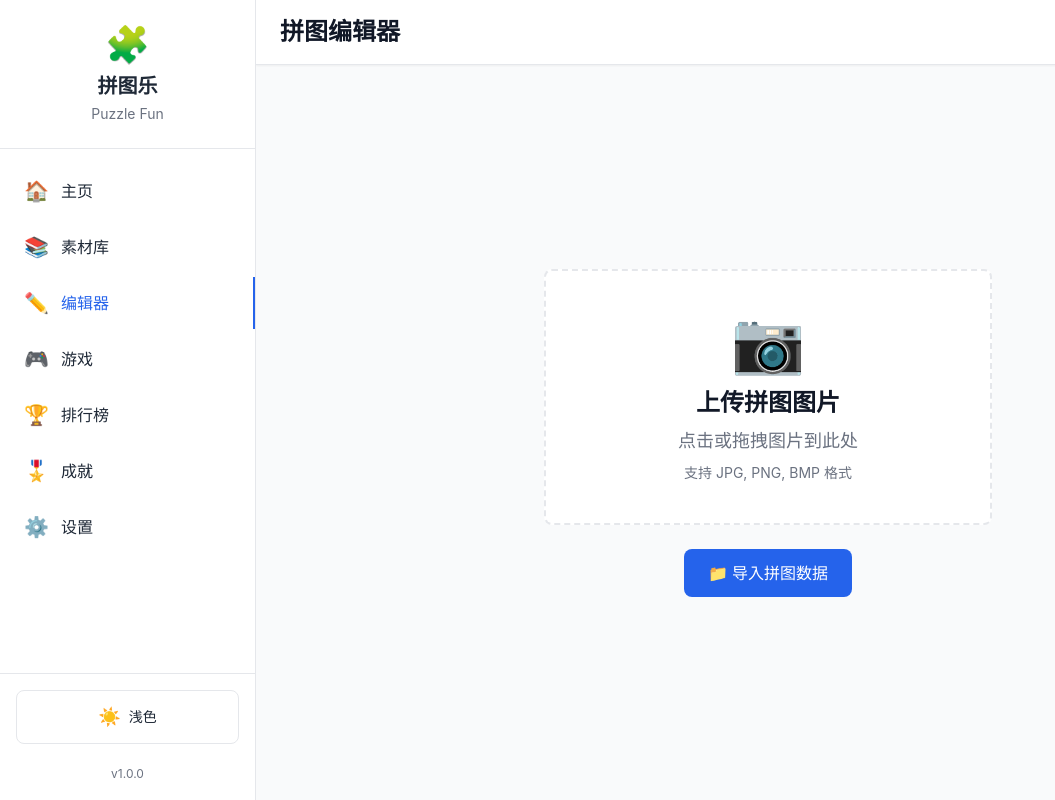
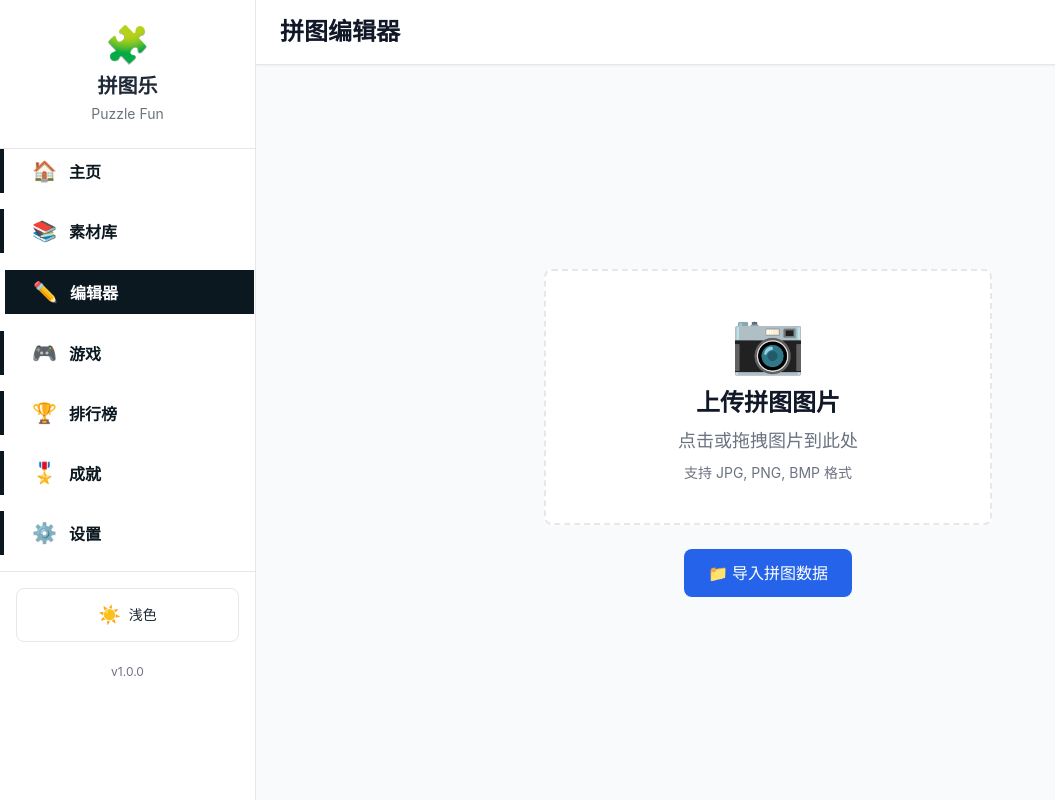
Before and after one commit to Hachi8mi-Software/Jigsaw, a Vue app: page /Jigsaw/editor in a window 1280 px wide. Shown: the whole page, without its empty margins (0-1055 px from the left). Built offline with nearby package versions, Linux system fonts and the light colour scheme.

Commit message:
🎨 改进侧边栏样式

```diff
--- a/src/App.vue
+++ b/src/App.vue
@@ -189,12 +189,12 @@ watch(() => settingsStore.settings.ui.theme, (newTheme) => {
         <li
           v-for="item in navItems"
           :key="item.name"
-          class="nav-item"
+          class="ark button"
+          :class="{ 'primary': currentRouteName === item.name }"
         >
           <button
             @click="navigateTo(item.path)"
             class="nav-link"
-            :class="{ 'active': currentRouteName === item.name }"
           >
             <span class="nav-icon">{{ item.icon }}</span>
             <span class="nav-label">{{ item.label }}</span>
@@ -264,36 +264,8 @@ watch(() => settingsStore.settings.ui.theme, (newTheme) => {
   color: var(--text-secondary);
 }
 
-.nav-menu {
-  @apply flex-1 py-4;
-}
-
-.nav-item {
-  @apply mb-1;
-}
-
-.nav-link {
-  @apply w-full flex items-center px-6 py-3 text-left;
-  color: var(--text-primary);
-  transition: all 0.2s ease;
-}
-
-.nav-link:hover {
-  background-color: var(--bg-secondary);
-}
-
-.nav-link.active {
-  background-color: var(--bg-secondary);
-  color: var(--text-accent);
-  border-right: 2px solid var(--text-accent);
-}
-
 .nav-icon {
   @apply text-xl mr-3;
-}
-
-.nav-label {
-  @apply font-medium;
 }
 
 .sidebar-footer {
--- a/src/assets/style.css
+++ b/src/assets/style.css
@@ -92,7 +92,7 @@ body {
 
 .slide-enter-active,
 .slide-leave-active {
-  transition: transform 0.3s ease;
+  transition: transark0.3s ease;
 }
 
 .slide-enter-from {
@@ -105,6 +105,7 @@ body {
 
 /* 移动端优化样式 */
 @media (max-width: 767px) {
+
   /* 防止移动端双击缩放 */
   * {
     touch-action: manipulation;
@@ -117,9 +118,12 @@ body {
   }
 
   /* 优化输入框触摸体验 */
-  input, textarea, select {
+  input,
+  textarea,
+  select {
     min-height: 44px;
-    font-size: 16px; /* 防止iOS缩放 */
+    font-size: 16px;
+    /* 防止iOS缩放 */
   }
 
   /* 优化链接触摸体验 */
@@ -137,6 +141,7 @@ body {
 
 /* 移动端竖屏优化 */
 @media (max-width: 767px) and (orientation: portrait) {
+
   /* 确保游戏视图正确使用视口高度 */
   .game-view {
     height: 100vh;
@@ -190,7 +195,7 @@ body {
 @font-face {
   font-family: "Gotham Pro";
   src: url("./fonts/GothamPro-Bold.woff2") format("woff2"),
-       url("./fonts/GothamPro-Bold.otf") format("opentype");
+    url("./fonts/GothamPro-Bold.otf") format("opentype");
   font-weight: bold;
   font-style: normal;
 }
@@ -198,7 +203,73 @@ body {
 @font-face {
   font-family: "Gotham Pro";
   src: url("./fonts/GothamPro-Black.woff2") format("woff2"),
-       url("./fonts/GothamPro-Black.otf") format("opentype");
+    url("./fonts/GothamPro-Black.otf") format("opentype");
   font-weight: 800;
   font-style: normal;
 }
+
+@keyframes spreadBg {
+  0% {
+    background-position: 100%;
+  }
+
+  100% {
+    background-position: 0%;
+  }
+}
+
+.ark {
+  --theme-primary: #0b1820;
+}
+
+.ark.button {
+  padding: 0.5rem 5rem 0.5rem 2rem;
+  text-align: start;
+  font-weight: 800;
+  background: #ffffff;
+  color: var(--theme-primary);
+  border: unset;
+
+  position: relative;
+  display: flex;
+  align-items: center;
+  cursor: pointer;
+
+  width: 100%;
+  margin-bottom: 1rem;
+}
+
+.ark.button.primary {
+  color: #ffffff;
+  background: var(--theme-primary);
+  border: 1px solid #ffffff;
+}
+
+.ark.button::before {
+  content: '';
+  display: block;
+  position: absolute;
+  width: 0.25rem;
+  height: 100%;
+  top: 0px;
+  left: 0px;
+  background: var(--theme-primary);
+}
+
+.ark.button.primary::before {
+  background: #ffffff;
+}
+
+.ark.button:hover {
+  color: #ffffff;
+  animation: 0.5s spreadBg cubic-bezier(0.23, 1, 0.32, 1) forwards;
+  background: linear-gradient(90deg, var(--theme-primary) 0 50%, #ffffff 50% 100%);
+  background-size: 200% 100%;
+}
+
+.ark.button.primary:hover {
+  color: var(--theme-primary);
+  animation: 0.5s spreadBg cubic-bezier(0.23, 1, 0.32, 1) forwards;
+  background: linear-gradient(90deg, #ffffff 0 50%, var(--theme-primary) 50% 100%);
+  background-size: 200% 100%;
+}
```
